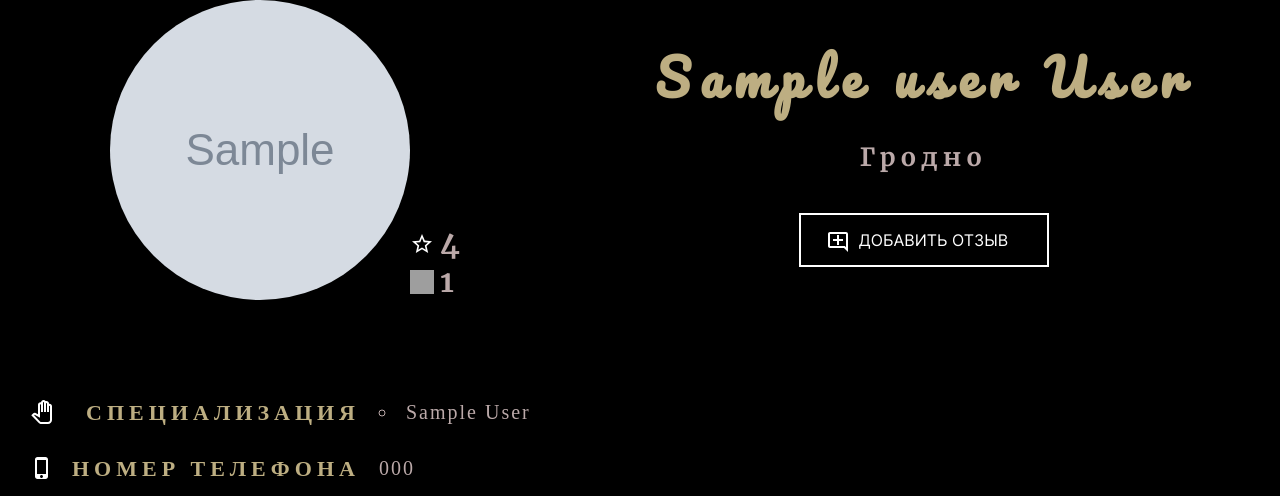
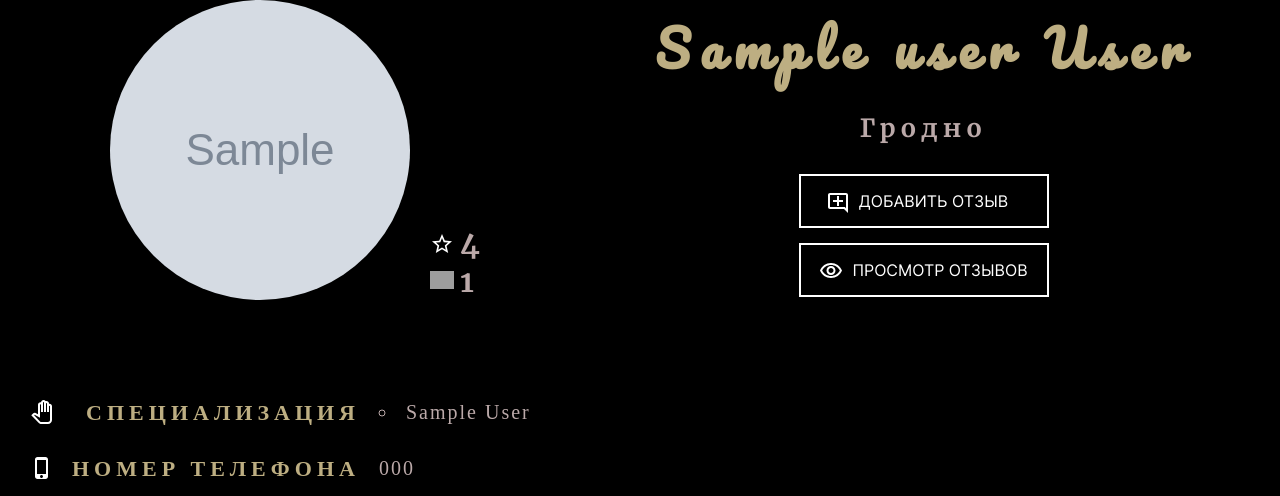
Before and after one commit to DmBand/hairdressers, a Django app: a page that uses hairdressers_project/users_app/templates/users_app/portfolio.html in a window 1280 px wide. Shown: the part 90-586 px from the top of the page. Run offline with Django 4.2, Linux system fonts and the light colour scheme; tables that the repository leaves empty hold one stand-in row (values such as "Sample post"); grey boxes marked "Sample" are stand-in pictures; parts of the project's set-up code (start-up, migrations or seed data) failed here and were passed over; grey boxes are pictures that could not be loaded.

Commit message:
some chandes in the templates

```diff
--- a/hairdressers_project/users_app/static/users_app/css/style.css
+++ b/hairdressers_project/users_app/static/users_app/css/style.css
@@ -462,37 +462,50 @@ h1, h2, h3, h4, h5, h6 {
 	object-fit: cover;
 }
 
+.main-rating-comment {
+    transition: 0.3s;
+}
+
+.main-rating-comment:hover {
+    filter: invert(26%) sepia(15%) saturate(638%) hue-rotate(7deg) brightness(92%) contrast(87%);
+}
+
 .rating-person, .comment {
+	color: #BBA9A9;
+	transition: 0.3s;
+	padding-left: 30px;
+	cursor: pointer;
 	font-size: 30px;
-	color: #BBA9A9;
-	position: relative;
+}
+
+.rating-person {
+	background: url('../assets/svg/rait_24.svg');
+	background-size: 24px;
+	background-position-y: 8px;
+	background-repeat: no-repeat;
+}
+
+.rating-person2 {
+    color: #BBA9A9;
 	transition: 0.3s;
+	padding-left: 30px;
 	cursor: pointer;
-	padding-left: 10px;
-}
-
-.rating-person::before,
-.comment::before {
-	position: absolute;
-	content: '';
-	top: 8px;
-	left: -20px;
-	width: 24px;
-	height: 24px;
-	background-size: contain;
-}
-
-.rating-person::before {
+	font-size: 30px;
 	background: url('../assets/svg/rait_24.svg');
-}
-
-.comment::before {
+	background-size: 24px;
+	background-position-y: 5px;
+	background-repeat: no-repeat;
+}
+
+.rating-person2:hover {
+    filter: invert(26%) sepia(15%) saturate(638%) hue-rotate(7deg) brightness(92%) contrast(87%);
+}
+
+.comment {
 	background: url('../assets/svg/comment.svg');
-}
-
-.rating-person:hover::before,
-.comment:hover::before {
-	filter: invert(26%) sepia(15%) saturate(638%) hue-rotate(7deg) brightness(92%) contrast(87%);
+	background-size: 24px;
+	background-position-y: 9px;
+	background-repeat: no-repeat;
 }
 
 .main-name-city {
@@ -518,8 +531,11 @@ h1, h2, h3, h4, h5, h6 {
 	letter-spacing: 5px;
 }
 
-.new-comment {
-	margin-top: 20px;
+.comment-btns-container {
+	margin-top: 10px;
+	display: flex;
+	flex-direction: column;
+	row-gap: 15px;
 }
 
 .add-comment {
@@ -537,7 +553,9 @@ h1, h2, h3, h4, h5, h6 {
 	transition: 0.3s;
 }
 
-.add-comment:hover {
+.add-comment:hover,
+.see-comment:hover,
+.see-comment2:hover {
 	border-color: #BDAE82;
 	color: #BDAE82;
 }
@@ -552,7 +570,51 @@ h1, h2, h3, h4, h5, h6 {
 	transition: 0.3s;
 }
 
-.add-comment:hover::before {
+.see-comment {
+	max-width: 250px;
+	margin: 0 auto;
+	position: relative;
+	font-family: 'Inter';
+	font-weight: 400;
+	color: #fff;
+	text-transform: uppercase;
+	border: 2px solid #fff;
+	padding-left: 33px;
+	padding-top: 15px;
+	padding-bottom: 15px;
+	transition: 0.3s;
+}
+
+.see-comment2 {
+	width: 250px;
+	margin: 0 auto;
+	position: relative;
+	font-family: 'Inter';
+	font-weight: 400;
+	color: #fff;
+	text-transform: uppercase;
+	border: 2px solid #fff;
+	padding-left: 50px;
+	padding-top: 15px;
+	padding-bottom: 15px;
+	transition: 0.3s;
+}
+
+.see-comment::before,
+.see-comment2::before {
+	position: absolute;
+	content: '';
+	left: 18px;
+	top: 14px;
+	background: url('../assets/svg/visibility.svg');
+	width: 24px;
+	height: 24px;
+	transition: 0.3s;
+}
+
+.add-comment:hover::before,
+.see-comment:hover::before,
+.see-comment2:hover::before {
 	filter: invert(26%) sepia(15%) saturate(638%) hue-rotate(7deg) brightness(92%) contrast(87%);
 }
 
--- a/hairdressers_project/users_app/templates/users_app/add_avatar.html
+++ b/hairdressers_project/users_app/templates/users_app/add_avatar.html
@@ -9,7 +9,6 @@
             {% csrf_token %}
             <div class="input__wrapper2">
                 {{ form.avatar }}
-<!--                <input name="file" type="file" id="input__file2" class="input input__file2">-->
                 <label for="input__file2" class="input__file-button2">
                     <span class="input__file-icon-wrapper2"><img class="input__file-icon2" src="{% static 'users_app/assets/svg/file_upload_black_48dp.svg' %}" alt="Выбрать файл" width="25"></span>
                     <span class="input__file-button-text2">Выберите файл</span>
--- a/hairdressers_project/users_app/templates/users_app/portfolio.html
+++ b/hairdressers_project/users_app/templates/users_app/portfolio.html
@@ -31,7 +31,7 @@
             {% else %}
             <img src="{% static 'users_app/assets/img/person/4+.jpg' %}" alt="Аватар" class="photo-person">
             {% endif %}
-            <a href="{% url 'users_app:see_reviews' slug %}">
+            <a class="main-rating-comment" href="{% url 'users_app:see_reviews' slug %}" title="Просмотр отзывов">
             <div class="rating-person">{{ rating }}</div>
             <div class="comment">{{ review }}</div>
             </a>
@@ -39,11 +39,16 @@
         <div class="main-name-city">
             <h1 class="name-surname">{{ title }}</h1>
             <h2 class="city">Гродно</h2>
-            {% if request.user.simpleuser.slug != slug %}
-            <a href="{% url 'users_app:increase_rating' slug %}" title="Оценить / добавить отзыв" class="new-comment">
-                <p class="add-comment">Добавить отзыв</p>
-            </a>
-            {% endif %}
+            <div class="comment-btns-container">
+                {% if request.user.simpleuser.slug != slug %}
+                <a href="{% url 'users_app:increase_rating' slug %}" title="Оценить / добавить отзыв" class="new-comment">
+                    <p class="add-comment">Добавить отзыв</p>
+                </a>
+                {% endif %}
+                <a href="{% url 'users_app:see_reviews' slug %}" title="Просмотр отзывов" class="new-comment">
+                    <p class="see-comment">Просмотр отзывов</p>
+                </a>
+            </div>
         </div>
     </section>
     <section class="skills-and-info">
--- a/hairdressers_project/users_app/templates/users_app/see_reviews.html
+++ b/hairdressers_project/users_app/templates/users_app/see_reviews.html
@@ -16,7 +16,7 @@
                         {% else %}
                         <img src="{% static 'users_app/assets/img/person/4+.jpg' %}" alt="Аватар" class="photo-person2">
                         {% endif %}
-                        <div class="rating-person">{{ hairdresser.rating }}</div>
+                        <div class="rating-person2">{{ hairdresser.rating }}</div>
                     </div>
                     <div class="result-name-surname2">
                         <p class="top10-name">{{ hairdresser.name }}</p>
--- a/hairdressers_project/users_app/views.py
+++ b/hairdressers_project/users_app/views.py
@@ -317,7 +317,7 @@ def increase_rating_view(request, slug_name):
             who_do_we_evaluate.rating = F('rating') + form.cleaned_data.get('rating_value')
             who_do_we_evaluate.save()
 
-            return redirect('users_app:get_hairdresser', slug_name=who_do_we_evaluate.slug)
+            return redirect('users_app:see_reviews', slug_name=who_do_we_evaluate.slug)
 
     context = {
         'title': 'Оценить',
```
Also changed, not shown: hairdressers_project/users_app/templates/users_app/increase_rating.html (+6 -1 lines), hairdressers_project/users_app/static/users_app/assets/svg/visibility.svg (added).
